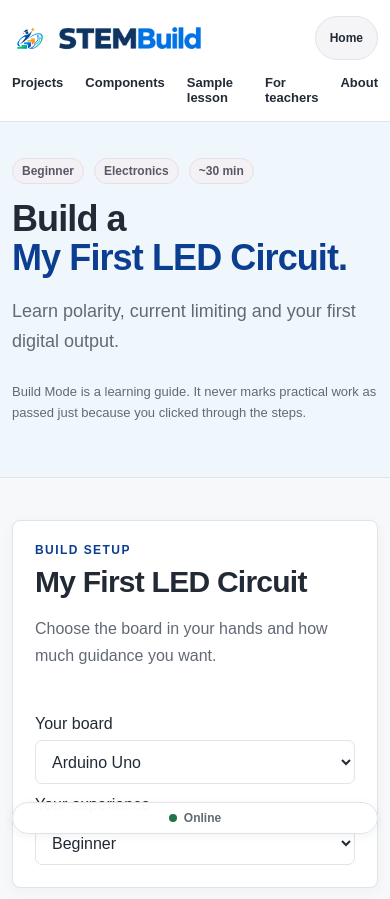
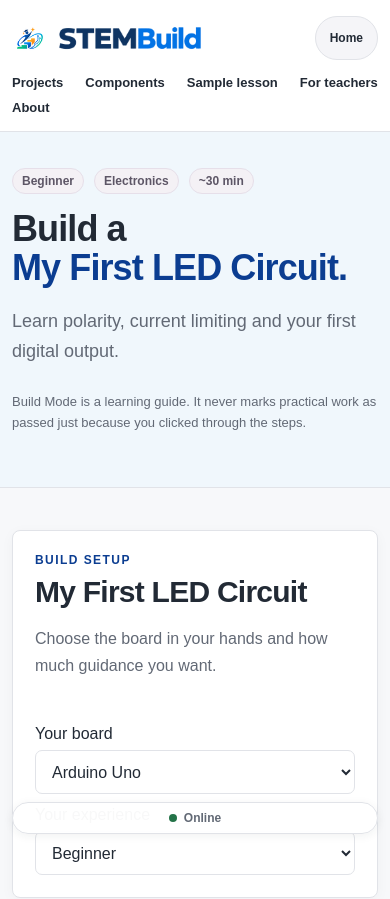
Before and after one commit to cath365/STEMBuild-, a Next.js app: page /build/first-led in a window 390 px wide. Shown: the top 899 px of the page. Built offline with nearby package versions, Linux system fonts and the light colour scheme.

Commit message:
learn: keep expanded public navigation responsive

```diff
--- a/src/app/learn.css
+++ b/src/app/learn.css
@@ -99,3 +99,6 @@
   .build-step-nav{flex-direction:column-reverse}
   .build-step-nav .btn{width:100%}
 }
+
+.public-header nav{flex-wrap:wrap;justify-content:flex-end}
+@media(max-width:760px){.public-header nav{justify-content:flex-start;row-gap:10px}}
```
